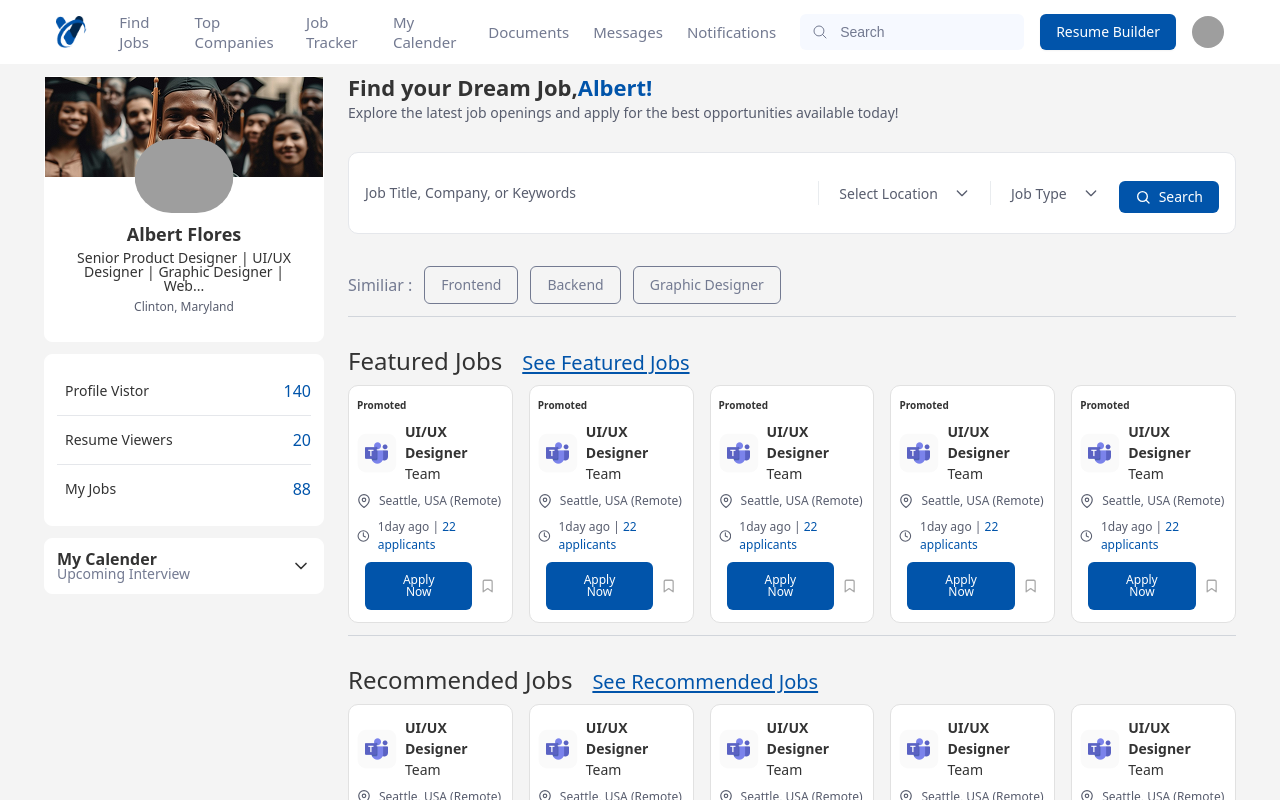
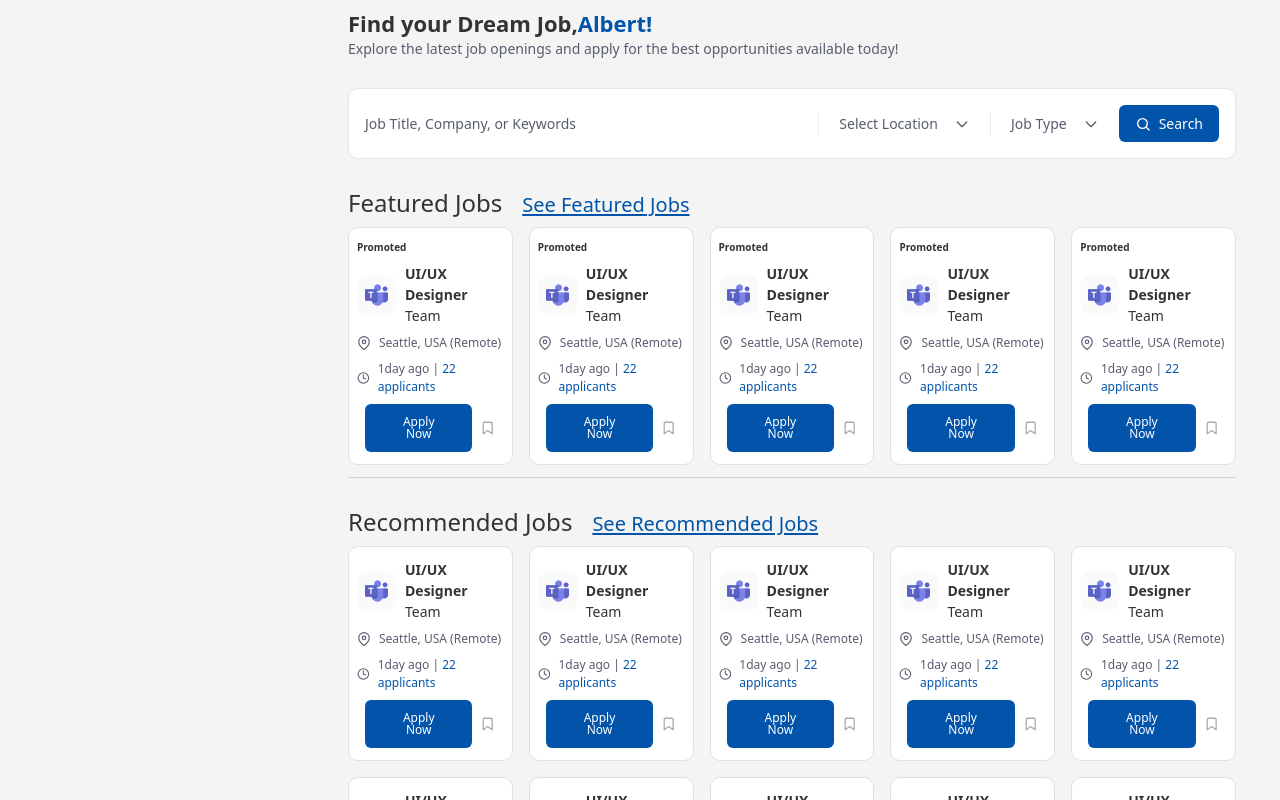
Before and after one commit to nabeelrao123/Frontendtest-nabeel, a React (Vite) app: page / in a window 1280 px wide. Shown: the top 800 px of the page. Built offline with nearby package versions, Linux system fonts and the light colour scheme; grey boxes are pictures that could not be loaded.

Commit message:
responsive

```diff
--- a/src/App.jsx
+++ b/src/App.jsx
@@ -11,7 +11,7 @@ import { menuItems } from './data'
 function App() {
   return (
     <div>
-      <Navbar menuItems={menuItems} />
+      {/* <Navbar menuItems={menuItems} /> */}
       <div className="bg-accent" >
         <Container>
           <Layout />
--- a/src/Layout.jsx
+++ b/src/Layout.jsx
@@ -22,8 +22,8 @@ const Layout = () => {
 
             <div className="lg:col-span-1 p-3">
                 {/* Left Side (25%) */}
-                <Profilecard />
-                <div className="w-full p-3 bg-white border mt-3 border-white rounded-lg">
+                {/* <Profilecard /> */}
+                {/* <div className="w-full p-3 bg-white border mt-3 border-white rounded-lg">
                     <div className="flow-root">
                         <ul role="list" className="divide-y divide-default">
                             {users.map((user, index) => (
@@ -44,9 +44,9 @@ const Layout = () => {
                             ))}
                         </ul>
                     </div>
-                </div>
+                </div> */}
 
-                <div className="w-full p-3 mt-3 bg-white border flex items-center justify-between border-white rounded-lg ">
+                {/* <div className="w-full p-3 mt-3 bg-white border flex items-center justify-between border-white rounded-lg ">
                     <div>
                         <p class="font-ngh text-[#333333] font-bold text-[16px] leading-[100%] tracking-[0%] ">
                             My Calender
@@ -56,7 +56,7 @@ const Layout = () => {
                         </p>
                     </div>
                     <div> <a> <LuChevronDown className="text-[20px] text-[#333333] hover:text-[#0154AA] transition" /></a></div>
-                </div>
+                </div> */}
             </div>
             <div className="lg:col-span-3  p-3">
                 {/* Right Side (75%) */}
@@ -65,6 +65,8 @@ const Layout = () => {
                 <p className="font-ngh mt-2 font-[500] text-[#585D6E] text-[14px] leading-[100%] tracking-[0px] ">
                     Explore the latest job openings and apply for the best opportunities available today!</p>
                 <Banner />
+
+{/*
                 <div>
                     <div className="mt-8  flex space-x-3 items-center " >
                         <p className="font-ngh text-[#737A91] font-normal " >Similiar : </p>
@@ -77,7 +79,12 @@ const Layout = () => {
                         </div>
                     </div>
                     <div className="w-full h-[1px] bg-gray-300 mt-3 "></div>
-                </div>
+                </div> */}
+
+
+
+
+
                 {/* FEATURED JOBS */}
                 <div className="mt-8" >
                     <div>
--- a/src/components/Banner.jsx
+++ b/src/components/Banner.jsx
@@ -2,65 +2,150 @@ import Button from "./Button";
 
 const Banner = () => {
     return (
-        <div className="border flex justify-between items-center py-5 px-4 rounded-[10px] mt-8 bg-[#FFFFFF]">
-            <div>
-                <p className="font-ngh
-                 text-[#585D6E] font-normal text-[14px] leading-[100%] tracking-[0px]"  > Job Title, Company, or Keywords </p>
-            </div>
-            <div className="flex justify-between items-center space-x-5">
-                <div>
-                    <div className="w-px h-6 bg-[#E9ECEF]"></div>
-                </div>
+        // <div className="border flex  justify-between items-center py-5 px-4 rounded-[10px] mt-8 bg-[#FFFFFF]">
+        //     <div>
+        //         <p className="font-ngh
+        //          text-[#585D6E] font-normal text-[14px] leading-[100%] tracking-[0px]"  > Job Title, Company, or Keywords </p>
+        //     </div>
+        //     <div className="flex justify-between items-center space-x-5">
+        //         <div>
+        //             <div className="w-px h-6 bg-[#E9ECEF]"></div>
+        //         </div>
+        //         <button
+        //             className=" font-ngh font-normal
+        //               inline-flex items-center gap-4 text-[14px]
+        //                 text-[#585D6E] hover:text-gray-900 focus:outline-none"
+        //             type="button"
+        //         >
+        //             Select Location
+        //             <svg
+        //                 className="w-4 h-4 text-[#585D6E] "
+        //                 xmlns="http://www.w3.org/2000/svg"
+        //                 fill="none"
+        //                 viewBox="0 0 24 24"
+        //                 stroke="currentColor"
+        //             >
+        //                 <path stroke-linecap="round" stroke-linejoin="round" stroke-width="2" d="m19 9-7 7-7-7" />
+        //             </svg>
+        //         </button>
+        //         <div>
+        //             <div className="w-px h-6 bg-[#E9ECEF]"></div>
+        //         </div>
+        //         <button
+        //             className=" font-ngh font-normal  inline-flex items-center gap-4 text-[14px]  text-[#585D6E] hover:text-gray-900 focus:outline-none"
+
+        //             type="button"
+        //         >
+        //             Job Type
+        //             <svg
+        //                 className="w-4 h-4 text-[#585D6E] "
+        //                 xmlns="http://www.w3.org/2000/svg"
+        //                 fill="none"
+        //                 viewBox="0 0 24 24"
+        //                 stroke="currentColor"
+        //             >
+        //                 <path stroke-linecap="round" stroke-linejoin="round" stroke-width="2" d="m19 9-7 7-7-7" />
+        //             </svg>
+        //         </button>
+        //         <button className="flex items-center gap-2 px-4 py-2 text-sm bg-[#0154AA]
+        //          text-white rounded-md
+        //      hover:bg-gray-800 transition
+        //   font-ngh mt-2 font-normal text-[14px] leading-[100%] tracking-[0px]
+
+        //      ">
+        //             <svg className="w-4 h-4" fill="none" stroke="currentColor" strokeWidth={2} viewBox="0 0 24 24">
+        //                 <path strokeLinecap="round" strokeLinejoin="round" d="M21 21l-4.35-4.35m1.85-5.4a7.25 7.25 0 11-14.5 0 7.25 7.25 0 0114.5 0z" />
+        //             </svg>
+        //             Search
+        //         </button>
+
+        //     </div>
+        // </div>
+
+
+
+
+
+// chatgpt code
+
+<div
+  className="
+    border bg-white rounded-[10px] mt-8
+    px-4 py-4
+    flex flex-col gap-4
+    md:flex-row md:items-center md:justify-between
+  "
+>
+  {/* Search Text */}
+  <p className="font-ngh text-[#585D6E] font-normal text-[14px] leading-[100%]">
+    Job Title, Company, or Keywords
+  </p>
+
+  {/* Right Section */}
+  <div
+    className="
+      flex flex-col gap-3
+      md:flex-row md:flex-wrap md:items-center
+      lg:flex-nowrap lg:gap-5
+    "
+  >
+    {/* Divider */}
+    <div className="hidden lg:block w-px h-6 bg-[#E9ECEF]" />
+
+    {/* Location */}
     <button
-                    className=" font-ngh font-normal
-                      inline-flex items-center gap-4 text-[14px]
-                        text-[#585D6E] hover:text-gray-900 focus:outline-none"
       type="button"
+      className="
+        font-ngh font-normal text-[14px]
+        text-[#585D6E] inline-flex items-center justify-between gap-4
+        hover:text-gray-900
+        w-full md:w-auto
+      "
     >
       Select Location
-                    <svg
-                        className="w-4 h-4 text-[#585D6E] "
-                        xmlns="http://www.w3.org/2000/svg"
-                        fill="none"
-                        viewBox="0 0 24 24"
-                        stroke="currentColor"
-                    >
-                        <path stroke-linecap="round" stroke-linejoin="round" stroke-width="2" d="m19 9-7 7-7-7" />
+      <svg className="w-4 h-4" fill="none" viewBox="0 0 24 24" stroke="currentColor">
+        <path strokeLinecap="round" strokeLinejoin="round" strokeWidth="2" d="m19 9-7 7-7-7" />
       </svg>
     </button>
-                <div>
-                    <div className="w-px h-6 bg-[#E9ECEF]"></div>
-                </div>
+
+    {/* Divider */}
+    <div className="hidden lg:block w-px h-6 bg-[#E9ECEF]" />
+
+    {/* Job Type */}
     <button
-                    className=" font-ngh font-normal  inline-flex items-center gap-4 text-[14px]  text-[#585D6E] hover:text-gray-900 focus:outline-none"
-
       type="button"
+      className="
+        font-ngh font-normal text-[14px]
+        text-[#585D6E] inline-flex items-center justify-between gap-4
+        hover:text-gray-900
+        w-full md:w-auto
+      "
     >
       Job Type
-                    <svg
-                        className="w-4 h-4 text-[#585D6E] "
-                        xmlns="http://www.w3.org/2000/svg"
-                        fill="none"
-                        viewBox="0 0 24 24"
-                        stroke="currentColor"
-                    >
-                        <path stroke-linecap="round" stroke-linejoin="round" stroke-width="2" d="m19 9-7 7-7-7" />
+      <svg className="w-4 h-4" fill="none" viewBox="0 0 24 24" stroke="currentColor">
+        <path strokeLinecap="round" strokeLinejoin="round" strokeWidth="2" d="m19 9-7 7-7-7" />
       </svg>
     </button>
-                <button className="flex items-center gap-2 px-4 py-2 text-sm bg-[#0154AA]
-                 text-white rounded-md
+
+    {/* Search Button */}
+    <button
+      className="
+        flex items-center justify-center gap-2
+        px-4 py-2
+        bg-[#0154AA] text-white rounded-md
         hover:bg-gray-800 transition
-          font-ngh mt-2 font-normal text-[14px] leading-[100%] tracking-[0px]
-
-             ">
+        font-ngh font-normal text-[14px]
+        w-full md:w-auto
+      "
+    >
       <svg className="w-4 h-4" fill="none" stroke="currentColor" strokeWidth={2} viewBox="0 0 24 24">
         <path strokeLinecap="round" strokeLinejoin="round" d="M21 21l-4.35-4.35m1.85-5.4a7.25 7.25 0 11-14.5 0 7.25 7.25 0 0114.5 0z" />
       </svg>
       Search
     </button>
-
   </div>
 </div>
+
 
 
 
--- a/src/components/Profilecard.jsx
+++ b/src/components/Profilecard.jsx
@@ -6,46 +6,6 @@ import ovals from '../assets/ovals.png'
 import rectan from '../assets/rectan.png'
 
 const Profilecard = () => {
-
-
-  const services = [
-    {
-      // imageSrc: rectangle52,
-      // iconSrc: group93,
-      title: "Live Interpreting",
-      description: "Live interpretation is given by our staff of highly skilled, professional interpreters who provide dependable translation services for any of your LEP clients and is accessible to all through the Ria Lingo platform."
-
-
-    },
-    {
-      // imageSrc: rectangle54,
-      // iconSrc: group93,
-      title: "Video Remote Interpreting",
-      description: "Live interpretation is given by our staff of highly skilled, professional interpreters who provide dependable translation services for any of your LEP clients and is accessible to all through the Ria Lingo platform."
-
-    },
-    {
-      // imageSrc: rectangle56,
-      // iconSrc: group93,
-      title: "Transcription",
-      description: "Live interpretation is given by our staff of highly skilled, professional interpreters who provide dependable translation services for any of your LEP clients and is accessible to all through the Ria Lingo platform."
-
-    },
-    {
-      // imageSrc: rectangle58,
-      // iconSrc: group93,
-      title: "Voice-Overs",
-      description: "Live interpretation is given by our staff of highly skilled, professional interpreters who provide dependable translation services for any of your LEP clients and is accessible to all through the Ria Lingo platform."
-
-    },
-    {
-      // /      imageSrc: rectangle60,
-      // iconSrc: group93,
-      title: "Phone Interpreting",
-      description: "Live interpretation is given by our staff of highly skilled, professional interpreters who provide dependable translation services for any of your LEP clients and is accessible to all through the Ria Lingo platform."
-
-    }
-  ];
 
 
   return (
```
Lines whose indentation alone changed are shown as unchanged.
